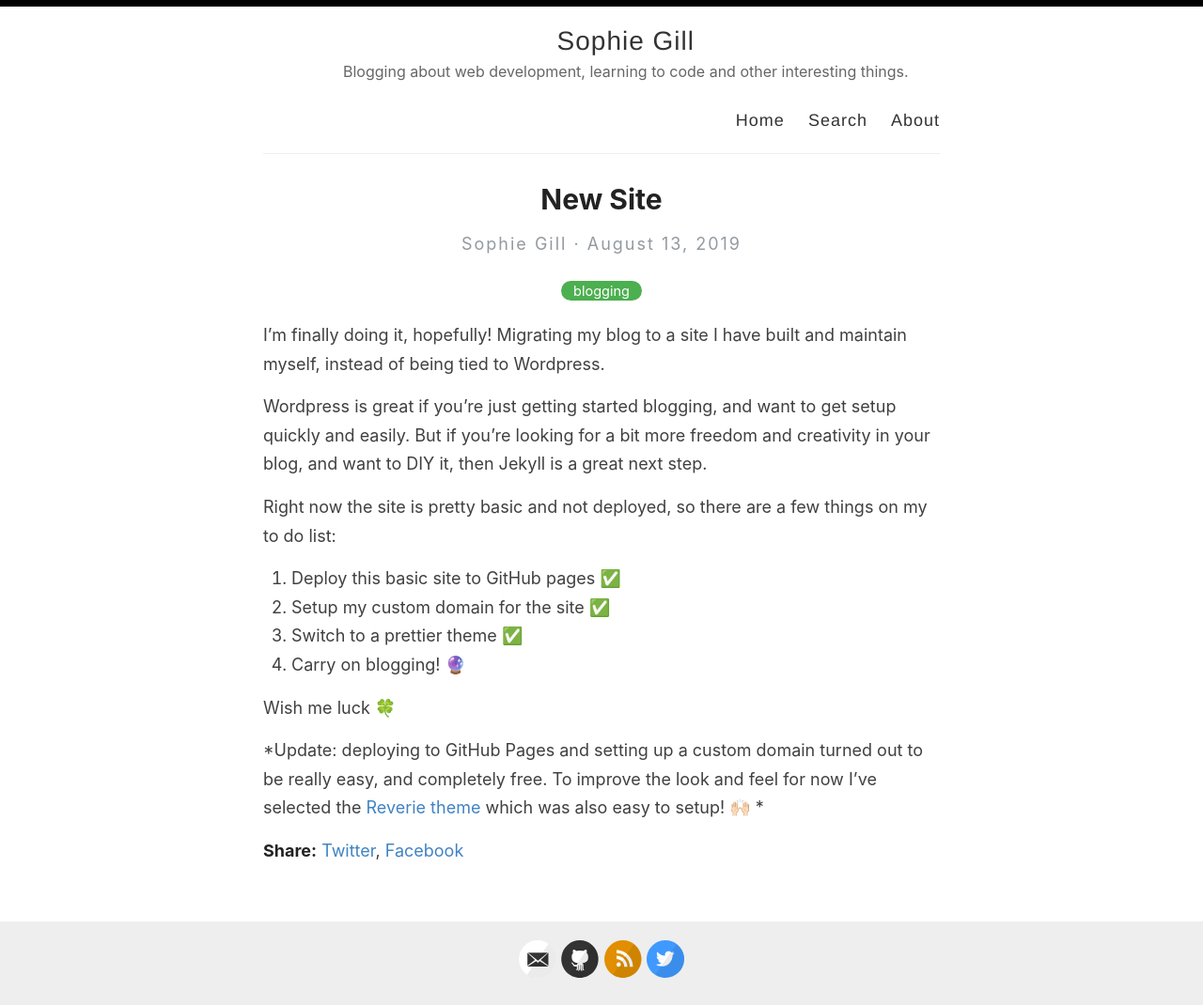
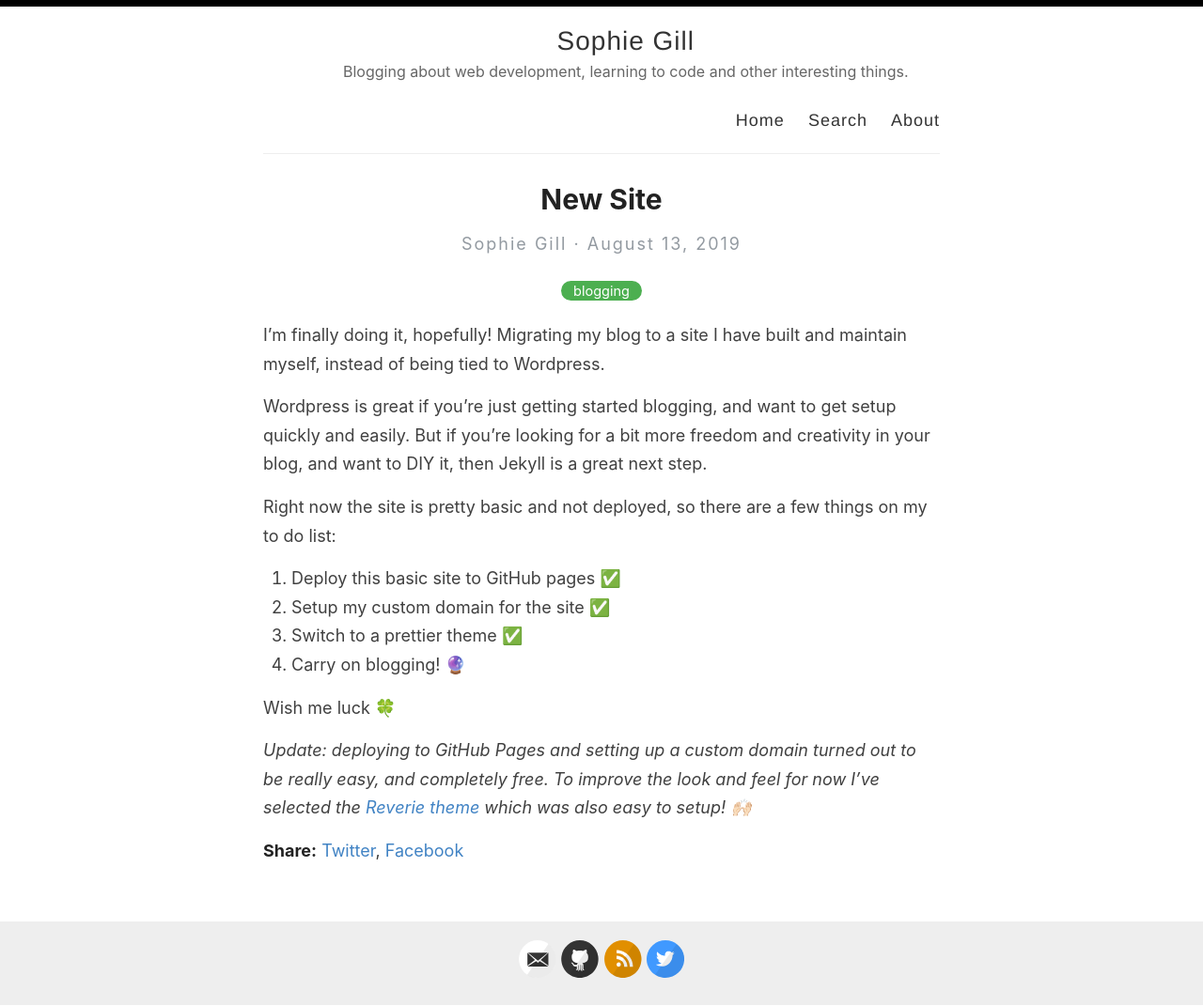
Before and after one commit to soph-g/soph-g.github.io, a Jekyll site: the page built from _posts/2019-08-13-new-site.md, in a window 1280 px wide. Shown: the whole page at 94% size. Built offline with Jekyll 4.4.1, drawn with Linux system fonts in a browser that asks for light colours; some of the changed lines change nothing that is shown.

Commit message:
:nail_care: correct italics issue

```diff
--- a/_posts/2019-08-13-new-site.md
+++ b/_posts/2019-08-13-new-site.md
@@ -18,4 +18,4 @@ Right now the site is pretty basic and not deployed, so there are a few things o
 
 Wish me luck 🍀
 
-*Update: deploying to GitHub Pages and setting up a custom domain turned out to be really easy, and completely free. To improve the look and feel for now I've selected the [Reverie theme](https://jekyllthemes.io/theme/reverie) which was also easy to setup! 🙌🏻 *
+_Update: deploying to GitHub Pages and setting up a custom domain turned out to be really easy, and completely free. To improve the look and feel for now I've selected the [Reverie theme](https://jekyllthemes.io/theme/reverie) which was also easy to setup! 🙌🏻_
```
